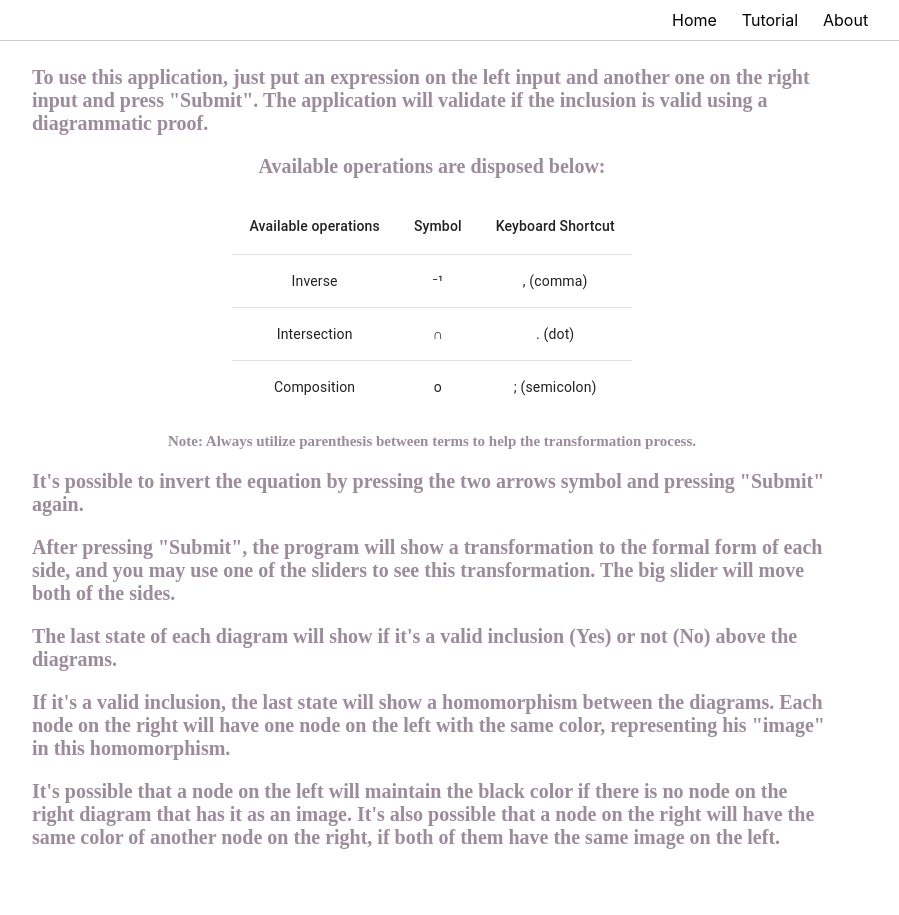
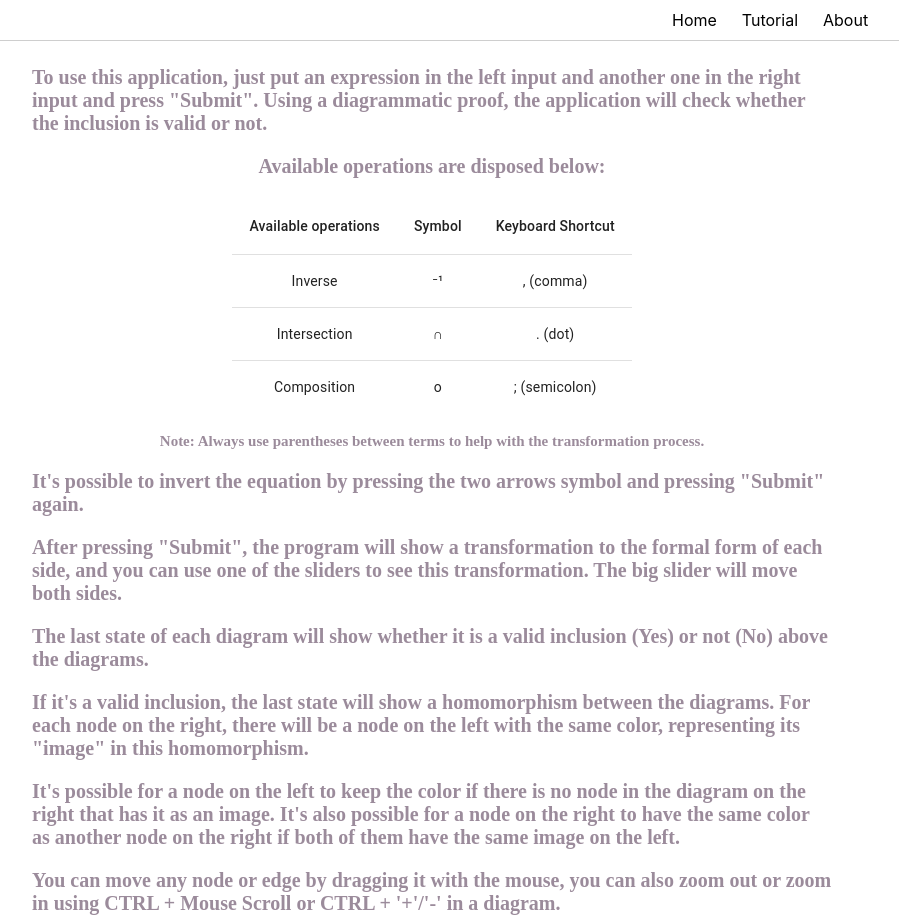
Before and after one commit to igorcruzf/diagrammatic-proof-frontend, a React (Create React App) app: page /about in a window 1280 px wide. Shown: the whole page, without its empty margins (208-1107 px from the left). Before the commit the page ends 849 px from the top, so only its background shows below. Built offline with nearby package versions, Linux system fonts and the light colour scheme.

Commit message:
[Fix] ajustes de escrita na página do tutorial

```diff
--- a/src/components/AboutPage/TutorialPage.tsx
+++ b/src/components/AboutPage/TutorialPage.tsx
@@ -19,8 +19,9 @@ export default function TutorialPage() {
         <div id={"tutorial-page-container"}>
             <div id={"tutorial-page"}>
                 <div>
-                    To use this application, just put an expression on the left input and another one on the right input and press "Submit".
-                    The application will validate if the inclusion is valid using a diagrammatic proof.
+                    To use this application, just put an expression in the left input and another one in the right
+                    input and press "Submit". Using a diagrammatic proof, the application will check whether the
+                    inclusion is valid or not.
                 </div>
                 <div>
                     Available operations are disposed below:
@@ -47,26 +48,30 @@ export default function TutorialPage() {
                     </TableBody>
                 </Table>
                 <div id={"table-note"}>
-                    Note: Always utilize parenthesis between terms to help the transformation process.
+                    Note: Always use parentheses between terms to help with the transformation process.
                 </div>
                 <div>
                     It's possible to invert the equation by pressing the two arrows symbol and pressing "Submit" again.
                 </div>
                 <div>
                     After pressing "Submit", the program will show a transformation to the formal form of each side, and you
-                    may use one of the sliders to see this transformation. The big slider will move both of the sides.
+                    can use one of the sliders to see this transformation. The big slider will move both sides.
                 </div>
                 <div>
-                    The last state of each diagram will show if it's a valid inclusion (Yes) or not (No) above the diagrams.
+                    The last state of each diagram will show whether it is a valid inclusion (Yes) or not (No) above the diagrams.
                 </div>
                 <div>
-                    If it's a valid inclusion, the last state will show a homomorphism between the diagrams. Each node on
-                    the right will have one node on the left with the same color, representing his "image" in this homomorphism.
+                    If it's a valid inclusion, the last state will show a homomorphism between the diagrams. For each node on
+                    the right, there will be a node on the left with the same color, representing its "image" in this homomorphism.
                 </div>
                 <div>
-                    It's possible that a node on the left will maintain the black color if there is no node on the right
-                    diagram that has it as an image. It's also possible that a node on the right will have the same color
-                    of another node on the right, if both of them have the same image on the left.
+                    It's possible for a node on the left to keep the color if there is no node in the diagram
+                    on the right that has it as an image. It's also possible for a node on the right to have the same color
+                    as another node on the right if both of them have the same image on the left.
+                </div>
+                <div>
+                    You can move any node or edge by dragging it with the mouse, you can also zoom out or zoom in
+                    using CTRL + Mouse Scroll or CTRL + '+'/'-' in a diagram.
                 </div>
             </div>
         </div>
```
